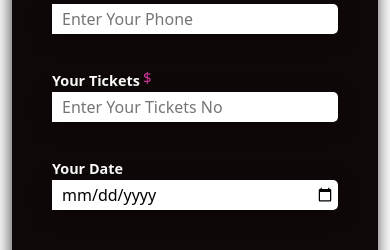
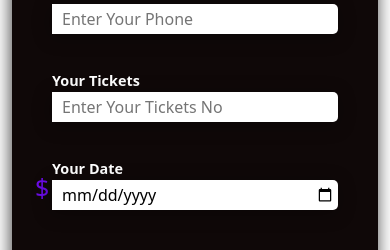
Before and after one commit to sanjuhassan79/tourism, a React (Create React App) app: page /AdventuresBooking/1 in a window 390 px wide. Shown: the part 519-769 px from the top of the page. Built offline with nearby package versions, Linux system fonts and the light colour scheme; no server answers; sample sign-in values are in the browser's storage.

Commit message:
site responsive

```diff
--- a/src/components/pages/AllAdventures/AdventuresBooking.css
+++ b/src/components/pages/AllAdventures/AdventuresBooking.css
@@ -15,13 +15,13 @@
 
   font-weight: 700;
   margin-bottom: 13px;
-  color: #b923e2;
+  color: #600aeb;
 }
 
 .booking__item h5 {
-  font-size: 15px;
+  font-size: 25px;
   font-weight: 500;
-  color: #d33aa0;
+  color: #6b0ce7;
 }
 .overview {
   margin: 53px 0;
@@ -88,3 +88,11 @@
     border: none;
     border-radius: 0 5px 5px 0;
   }
+
+  @media (max-width: 540px) {
+    .booking__item {
+      position: absolute;
+      bottom: 115px;
+      left: 35px;;
+  }
+  }
```
